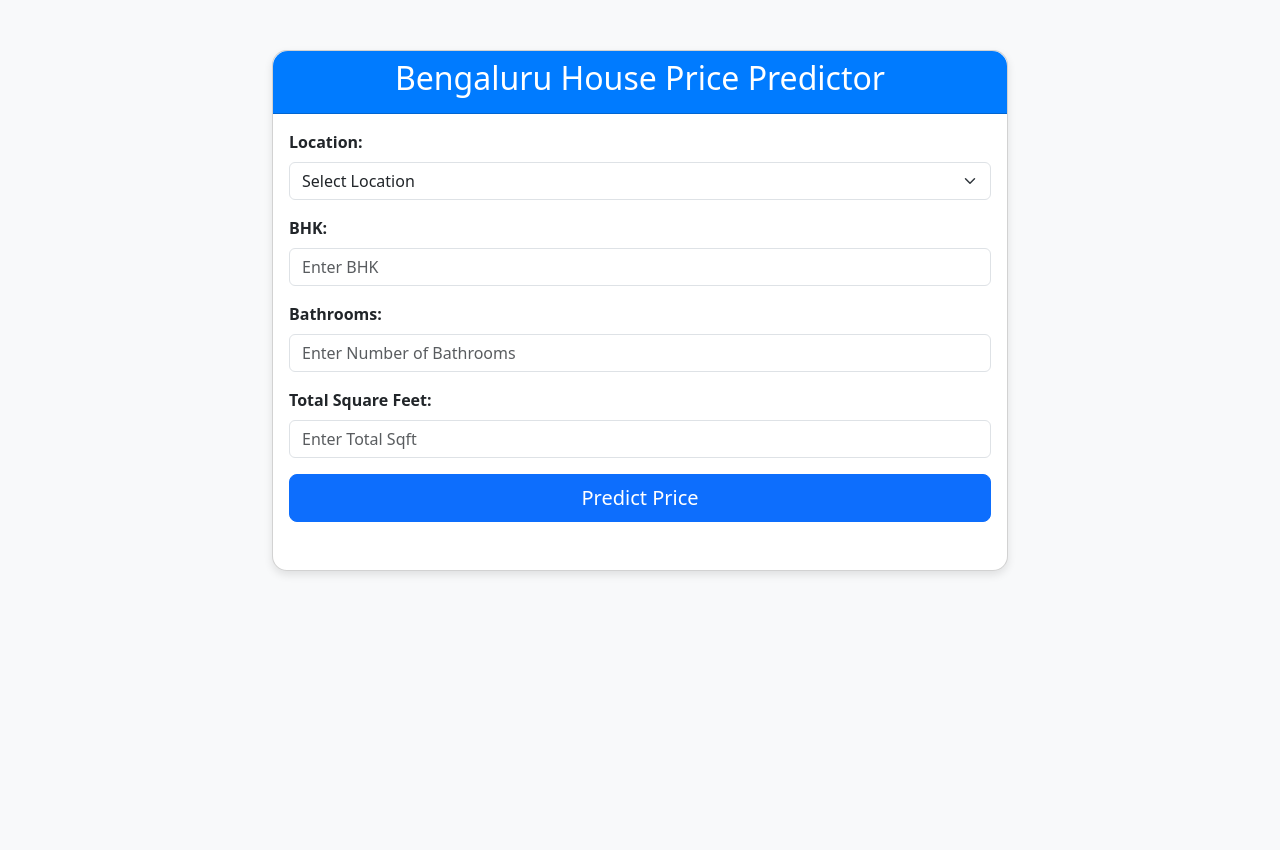
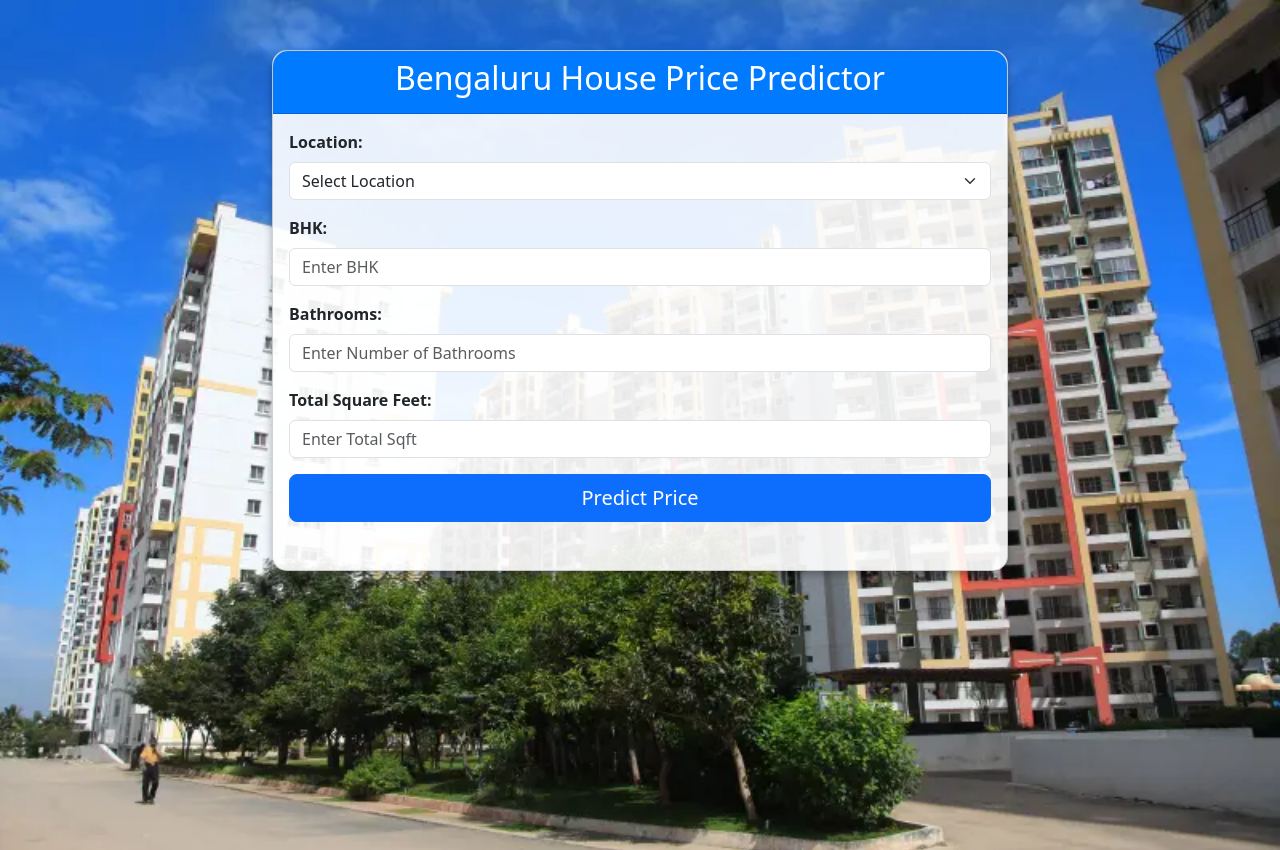
Before and after one commit to harshs-data/House-Price-Predictor, a Flask app: page / in a window 1280 px wide. Before the commit the page ends 575 px from the top, so only its background shows below. Run offline with Flask 3, Linux system fonts and the light colour scheme; parts of the project's set-up code (start-up, migrations or seed data) failed here and were passed over; some libraries are stand-ins or nearby versions.

Commit message:
finished

```diff
--- a/templates/index.html
+++ b/templates/index.html
@@ -8,7 +8,12 @@
     <link href="https://cdn.jsdelivr.net/npm/bootstrap@5.3.0/dist/css/bootstrap.min.css" rel="stylesheet">
     <style>
         body {
-            background-color: #f8f9fa;
+            background-image: url("{{ url_for('static', filename='images/bangalore_bg.webp') }}");
+            background-size: cover;
+            background-position: center;
+            background-repeat: no-repeat;
+            background-attachment: fixed;
+            height: 100vh;
         }
 
         .container {
@@ -17,7 +22,9 @@
 
         .card {
             border-radius: 15px;
-            box-shadow: 0 4px 8px rgba(0, 0, 0, 0.1);
+            box-shadow: 0 4px 8px rgba(0, 0, 0, 0.3);
+            background-color: rgba(255, 255, 255, 0.9);
+            /* Add transparency to card */
         }
 
         .card-header {
```
Also changed, not shown: static/images/bangalore_bg.webp (added), templates/Untitled-1.txt (added), 1 other file.
